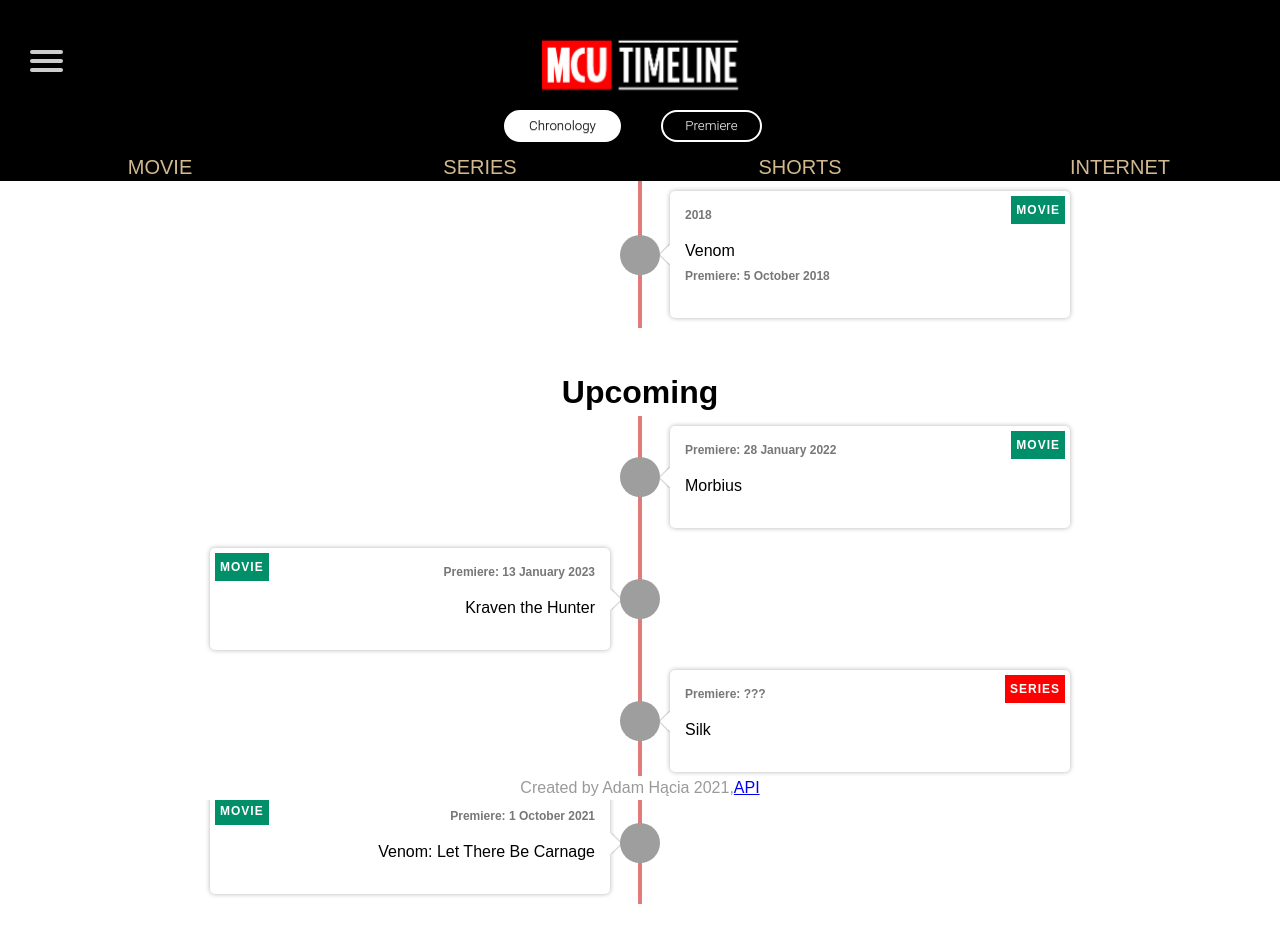
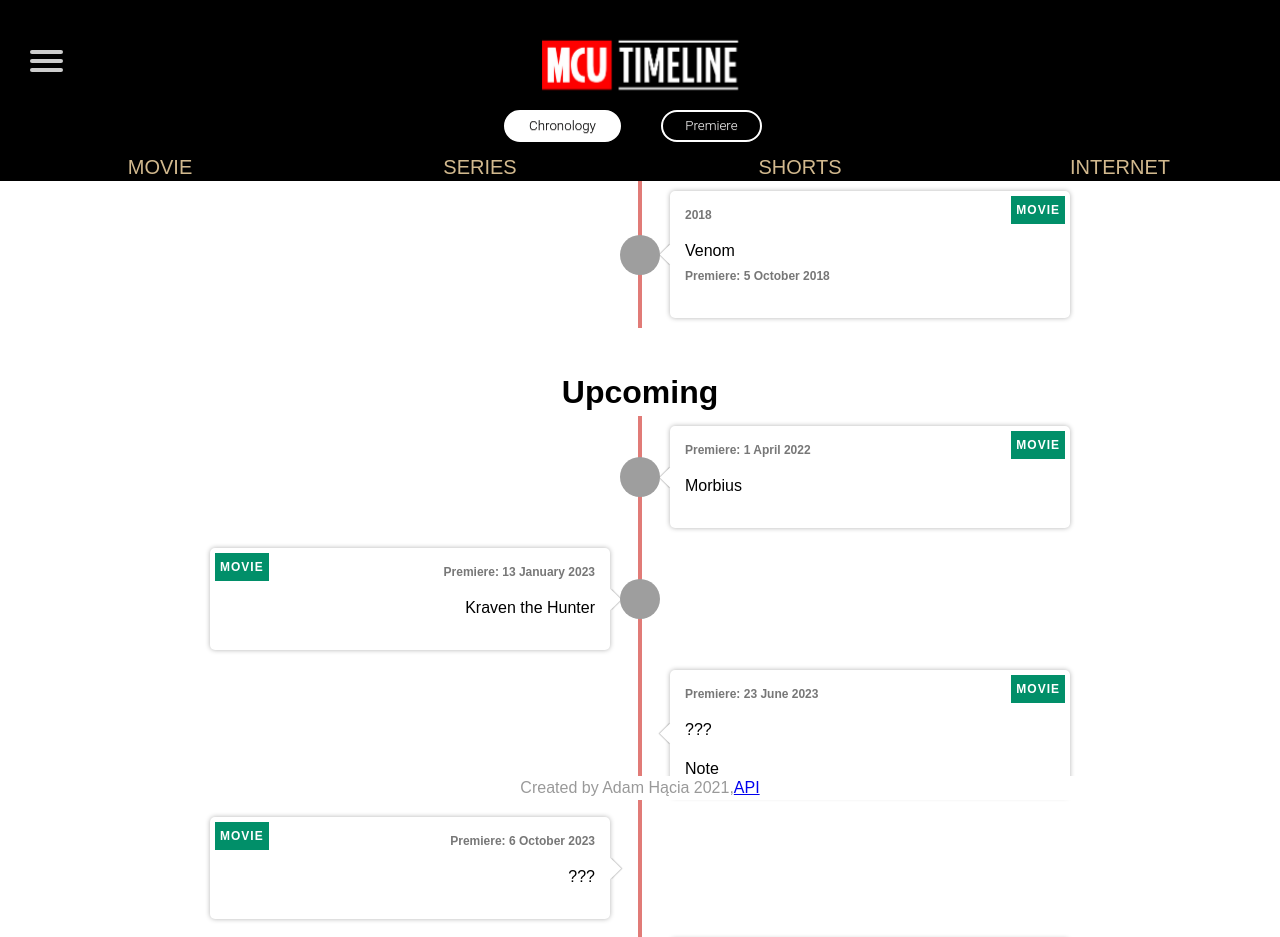
Before and after one commit to HondaPL/MCU-TIMELINE, a React (Create React App) app: page /ssu in a window 1280 px wide. Shown: the top 937 px of the page. Built offline with nearby package versions, Linux system fonts and the light colour scheme; grey boxes are pictures that could not be loaded.

Commit message:
Few changes, added imax info,

```diff
--- a/src/Styles/App.css
+++ b/src/Styles/App.css
@@ -468,3 +468,8 @@
 #menuToggle input:checked ~ ul {
   transform: none;
 }
+
+.imax{
+  width: 50px;
+  margin-top: 10px;
+}
--- a/src/components/TimelineItem.tsx
+++ b/src/components/TimelineItem.tsx
@@ -69,6 +69,7 @@
                             )
                     )
                     : <time onClick={() => addEventToCalendar(props.data.name, props.data.premiere)}>Premiere: {props.data.premiere}</time>}
+                {props.data.imax ? <img className='imax' src="https://upload.wikimedia.org/wikipedia/commons/thumb/1/1c/IMAX_blue_logo.svg/2560px-IMAX_blue_logo.svg.png" alt="IMAX"/> : ""}
                 <p>{props.data.name}
                     {props.upcoming !== "yes" ? (<><br />
                         <time>Premiere: {props.data.premiere}</time> </>) : ""}
--- a/src/data/data.tsx
+++ b/src/data/data.tsx
@@ -1,5 +1,6 @@
 type movie = {
   name: string,
+  imax?: boolean,
   date: {
     start: string,
     end: string
@@ -55,7 +56,7 @@
     category: 'SHORT',
     note: 'Included on Iron Man 3 extras.',
     streaming: {
-      yt: 'https://www.youtube.com/watch?v=s7dBc7Mxy84'
+      disney: 'https://www.disneyplus.com/eu/en-gb/movies/marvel-one-shot-agent-carter/145iOeTd8HRl',
     },
     premiere: "3 September 2013",
     icon: 'https://i.pinimg.com/736x/b8/1b/df/b81bdf9937ed083ae0c8c779c242da02--captain-american-logo-t-shirts.jpg'
@@ -91,6 +92,7 @@
   },
   {
     name: 'Captain Marvel',
+    imax: true,
     date: {
       start: '1995',
       end: '1995'
@@ -104,6 +106,7 @@
   },
   {
     name: 'Iron Man',
+    imax: true,
     date: {
       start: 'August 2010',
       end: 'November 2010'
@@ -153,7 +156,8 @@
     category: 'SHORT',
     note: 'Included on Thor extras.',
     streaming: {
-      yt: 'https://youtu.be/oQoN8bkkHvw'
+      // yt: 'https://youtu.be/oQoN8bkkHvw',
+      disney: 'https://www.disneyplus.com/eu/en-gb/movies/marvel-one-shot-the-consultant/1WaSRiVFzc4h'
     },
     premiere: "13 September 2011",
     icon: 'https://i.pinimg.com/originals/76/01/6f/76016f9d1c09dcc252ae57d62805eb42.jpg'
@@ -168,7 +172,8 @@
 
     note: 'Included on Captain America: The First Avenger extras.',
     streaming: {
-      yt: 'https://youtu.be/4fMWi8ImJ2U'
+      // yt: 'https://youtu.be/4fMWi8ImJ2U',
+      disney: 'https://www.disneyplus.com/eu/en-gb/movies/a-funny-thing-happened-on-the-way-to-thors-hammer/7ifvmOpKYujC'
     },
     premiere: "25 October 2011",
     icon: 'https://rlv.zcache.com/mighty_thor_logo_classic_round_sticker-r2c8a2a0ee29d40f7b821b3545f8e5480_0ugmm_8byvr_704.webp'
@@ -209,7 +214,8 @@
     category: 'SHORT',
     note: 'Included on Avengers extras.',
     streaming: {
-      yt: 'https://youtu.be/oE6DjAJvxA8',
+      // yt: 'https://youtu.be/oE6DjAJvxA8',
+      disney: 'https://www.disneyplus.com/eu/en-gb/movies/marvel-one-shot-item-47/252wvHakYgOR'
     },
     premiere: "25 September 2012",
     icon: 'https://i.pinimg.com/originals/76/01/6f/76016f9d1c09dcc252ae57d62805eb42.jpg'
@@ -236,7 +242,7 @@
     category: 'SHORT',
     note: 'Included on Thor: The Dark World extras.',
     streaming: {
-      yt: 'https://youtu.be/ezP-df_9yw0',
+      // yt: 'https://youtu.be/ezP-df_9yw0',
       disney: 'https://www.disneyplus.com/movies/marvel-one-shot-all-hail-the-king/6rOlKvPhvlh4',
     },
     premiere: "4 February 2014",
@@ -309,6 +315,7 @@
   },
   {
     name: 'Guardians of the Galaxy',
+    imax: true,
     date: {
       start: 'September 2014',
       end: 'September 2014'
@@ -335,6 +342,7 @@
   },
   {
     name: 'Guardians of the Galaxy Vol. 2',
+    imax: true,
     date: {
       start: 'December 2014',
       end: 'December 2014'
@@ -491,6 +499,7 @@
   },
   {
     name: 'Captain America: Civil War',
+    imax: true,
     date: {
       start: '3 May 2016',
       end: '28 August 2016'
@@ -510,13 +519,15 @@
     },
     category: 'SHORT',
     streaming: {
-      yt: 'https://www.youtube.com/watch?v=cb24kGrE1l4&t=489s'
+      // yt: 'https://www.youtube.com/watch?v=cb24kGrE1l4&t=489s',
+      disney: 'https://www.disneyplus.com/eu/en-gb/movies/team-thor-part-1/1TzAxRHo4kjK'
     },
     premiere: "28 August 2016",
     icon: 'https://rlv.zcache.com/mighty_thor_logo_classic_round_sticker-r2c8a2a0ee29d40f7b821b3545f8e5480_0ugmm_8byvr_704.webp'
   },
   {
     name: 'Black Widow',
+    imax: true,
     date: {
       start: '8 May 2016',
       end: 'August 2016'
@@ -582,6 +593,7 @@
   },
   {
     name: 'Black Panther',
+    imax: true,
     date: {
       start: 'September 2016',
       end: 'September 2016'
@@ -601,7 +613,8 @@
     },
     category: 'SHORT',
     streaming: {
-      yt: 'https://www.youtube.com/watch?v=cb24kGrE1l4&t=489s'
+      // yt: 'https://www.youtube.com/watch?v=cb24kGrE1l4&t=489s'
+      disney: 'https://www.disneyplus.com/eu/en-gb/movies/team-thor-part-2/bzhxJXTnvgD1'
     },
     premiere: "14 February 2017",
     icon: 'https://rlv.zcache.com/mighty_thor_logo_classic_round_sticker-r2c8a2a0ee29d40f7b821b3545f8e5480_0ugmm_8byvr_704.webp'
@@ -609,6 +622,7 @@
   },
   {
     name: 'Doctor Strange',
+    imax: true,
     date: {
       start: 'February 2016',
       end: 'September 2016'
@@ -859,6 +873,7 @@
   },
   {
     name: 'Thor: Ragnarok',
+    imax: true,
     date: {
       start: 'March 2018',
       end: 'April 2018'
@@ -878,7 +893,8 @@
     },
     category: 'SHORT',
     streaming: {
-      yt: 'https://www.youtube.com/watch?v=cb24kGrE1l4&t=489s'
+      // yt: 'https://www.youtube.com/watch?v=cb24kGrE1l4&t=489s'
+      disney: 'https://www.disneyplus.com/eu/en-gb/movies/team-darryl/j3CxRd2OEgVA'
     },
     premiere: "20 February 2018",
     icon: 'https://rlv.zcache.com/mighty_thor_logo_classic_round_sticker-r2c8a2a0ee29d40f7b821b3545f8e5480_0ugmm_8byvr_704.webp'
@@ -899,6 +915,7 @@
   },
   {
     name: 'Ant-Man and The Wasp',
+    imax: true,
     date: {
       start: 'March 2018',
       end: 'April 2018'
@@ -926,6 +943,7 @@
   },
   {
     name: 'Avengers: Infinity War',
+    imax: true,
     date: {
       start: 'April 2018',
       end: 'April 2018'
@@ -939,6 +957,7 @@
   },
   {
     name: 'Avengers: Endgame',
+    imax: true,
     date: {
       start: 'May 2018',
       end: 'October 2023'
@@ -1047,6 +1066,7 @@
   },
   {
     name: 'Shang-Chi and the Legend of the Ten Rings',
+    imax: true,
     date: {
       start: 'April 2024',
       end: 'April 2024'
@@ -1114,6 +1134,7 @@
   },
   {
     name: 'The Eternals',
+    imax: true,
     date: {
       start: 'June 2024',
       end: 'June 2024'
@@ -1225,7 +1246,7 @@
   },
   {
     name: 'Moon Knight',
-    premiere: 'February 2022',
+    premiere: '30 March 2022',
     date: {
       start: '',
       end: ''
@@ -1237,7 +1258,7 @@
   },
   {
     name: 'She-Hulk',
-    premiere: 'April 2022',
+    premiere: 'June 2022',
     date: {
       start: '',
       end: ''
@@ -1249,7 +1270,7 @@
   },
   {
     name: 'Secret Invasion',
-    premiere: 'October 2022',
+    premiere: 'November 2022',
     date: {
       start: '',
       end: ''
@@ -1507,7 +1528,7 @@
   },
   {
     name: 'I am Groot',
-    premiere: '2022',
+    premiere: 'September 2022',
     date: {
       start: '',
       end: ''
@@ -1557,6 +1578,18 @@
   {
     name: 'Marvel Zombies',
     premiere: '???',
+    date: {
+      start: '',
+      end: ''
+    },
+    category: 'LIMITED SERIES',
+    streaming: {
+    },
+    icon: ''
+  },
+  {
+    name: 'X-Men `97',
+    premiere: '2023',
     date: {
       start: '',
       end: ''
--- a/src/data/ssuData.tsx
+++ b/src/data/ssuData.tsx
@@ -46,7 +46,7 @@
         },
         category: 'MOVIE',
         icon: 'https://thedirect.s3.amazonaws.com/media/tag_thumbnail/The_Direct_Tag_-_Morbius_Movie_uJ2OeOo_9gBwM8u_vxhsRgR.png',
-        premiere: '28 January 2022'
+        premiere: '1 April 2022'
     },
     {
         name: 'Kraven the Hunter',
@@ -57,6 +57,27 @@
         category: 'MOVIE',
         icon: 'https://mir-s3-cdn-cf.behance.net/project_modules/fs/9a2789100728999.5f0f21844f75b.jpg',
         premiere: '13 January 2023'
+    },
+    {
+        name: '???',
+        date: {
+            start: '???',
+            end: '???'
+        },
+        note: 'Venom 3?',
+        category: 'MOVIE',
+        icon: '',
+        premiere: '23 June 2023'
+    },
+    {
+        name: '???',
+        date: {
+            start: '???',
+            end: '???'
+        },
+        category: 'MOVIE',
+        icon: '',
+        premiere: '6 October 2023'
     },
     {
         name: 'Silk',
--- a/src/types/types.tsx
+++ b/src/types/types.tsx
@@ -1,5 +1,6 @@
 export type Movie = {
     name: string,
+    imax: boolean,
     date: {
         start: string,
         end: string
```
